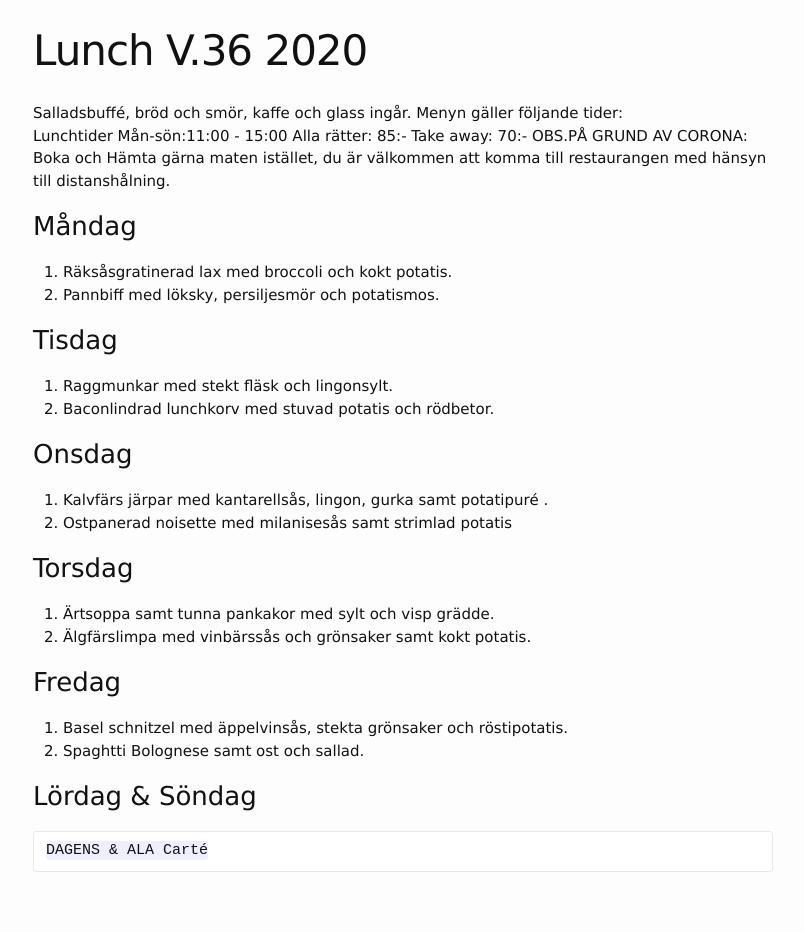
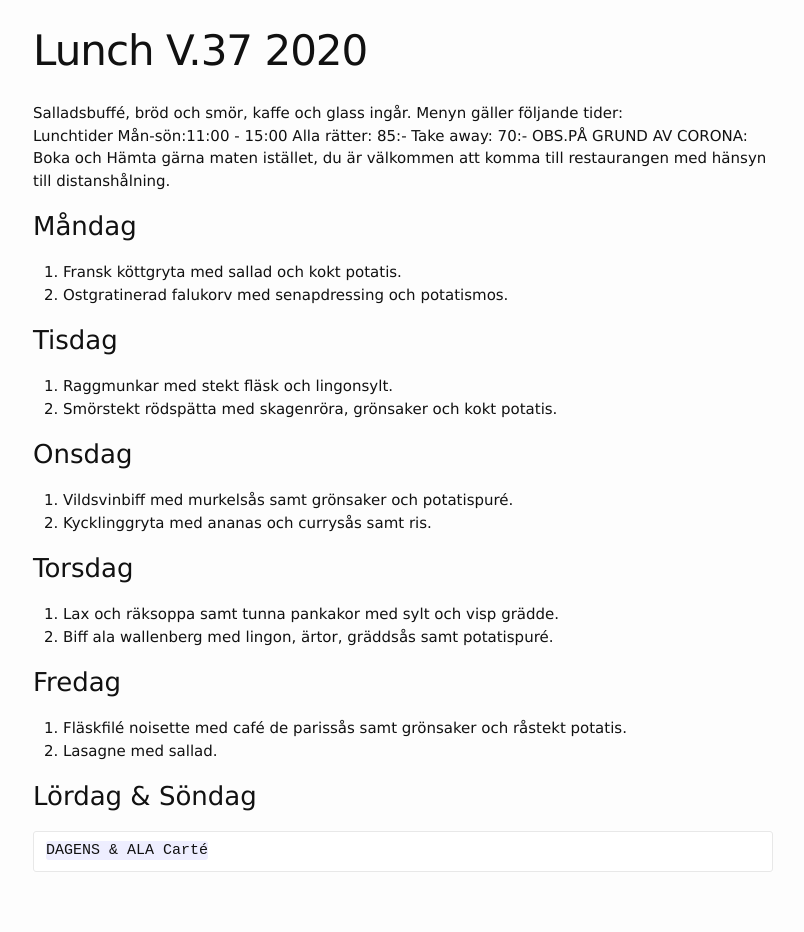
Before and after one commit to FarInn62/farinn62.github.io, a Jekyll site: the page built from lunch.md, in a window 1280 px wide. Shown: the whole page, without its empty margins (237-1041 px from the left). Built offline with Jekyll 4.4.1, drawn with Linux system fonts in a browser that asks for light colours.

Commit message:
Update lunch.md

```diff
--- a/lunch.md
+++ b/lunch.md
@@ -1,6 +1,6 @@
 ---
 layout: foodmenu
-title: Lunch V.36 2020
+title: Lunch V.37 2020
 permalink: /lunch/
 published: true
 ---
@@ -12,24 +12,24 @@ OBS.PÅ GRUND AV CORONA: Boka och Hämta gärna maten istället, du är välkomm
 
 
 ### Måndag
-1. Räksåsgratinerad lax med broccoli och kokt potatis.
-2. Pannbiff med löksky, persiljesmör och potatismos.
+1. Fransk köttgryta med sallad och kokt potatis.
+2. Ostgratinerad falukorv med senapdressing och potatismos.
 
 ### Tisdag
 1. Raggmunkar med stekt fläsk och lingonsylt.
-2. Baconlindrad lunchkorv med stuvad potatis och rödbetor.
+2. Smörstekt rödspätta med skagenröra, grönsaker och kokt potatis.
 
 ### Onsdag
-1. Kalvfärs järpar med kantarellsås, lingon, gurka samt potatipuré .
-2. Ostpanerad noisette med milanisesås samt strimlad potatis
+1. Vildsvinbiff med murkelsås samt grönsaker och potatispuré.
+2. Kycklinggryta med ananas och currysås samt ris.
 
 ### Torsdag
-1. Ärtsoppa samt tunna pankakor med sylt och visp grädde.
-2. Älgfärslimpa med vinbärssås och grönsaker samt kokt potatis.
+1. Lax och räksoppa samt tunna pankakor med sylt och visp grädde.
+2. Biff ala wallenberg med lingon, ärtor, gräddsås samt potatispuré.
 
 ### Fredag
-1. Basel schnitzel med äppelvinsås, stekta grönsaker och röstipotatis.
-2. Spaghtti Bolognese samt ost och sallad.
+1. Fläskfilé noisette med café de parissås samt grönsaker och råstekt potatis.
+2. Lasagne med sallad.
 
 ### Lördag & Söndag
     DAGENS & ALA Carté
```
